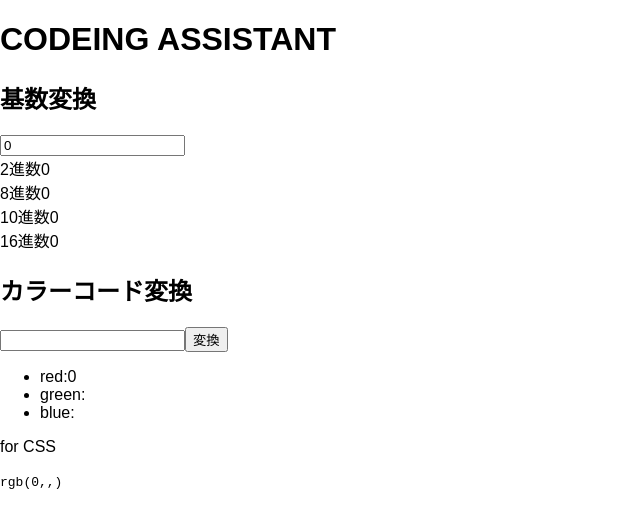
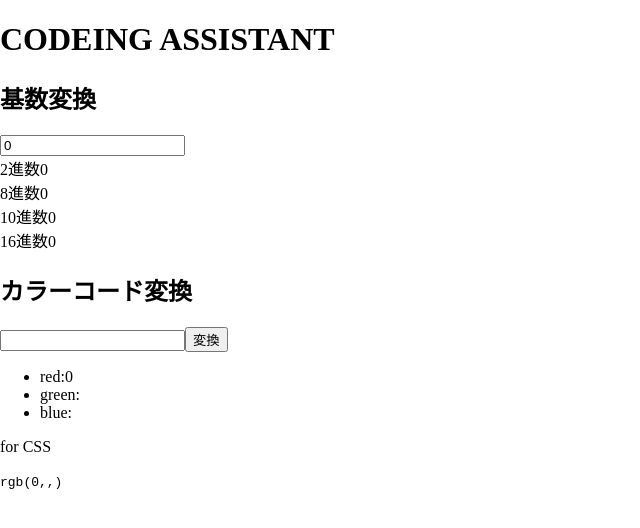
Before and after one commit to ken7253/coding_assistant, a Vue app: page / in a window 1280 px wide. Shown: the top 528 px of the page, without its empty margins (0-640 px from the left). Built offline with nearby package versions, Linux system fonts and the light colour scheme.

Commit message:
Enable scss files

```diff
--- a/src/App.vue
+++ b/src/App.vue
@@ -21,6 +21,5 @@ export default {
 }
 </script>
 
-<style>
-body {font-family: source-han-sans-japanese, sans-serif;margin: 0;}
+<style lang="scss">
 </style>
--- /dev/null
+++ b/src/assets/_reset.scss
@@ -0,0 +1,7 @@
+body {margin: 0;}
+
+*,
+*::before,
+*::after {
+    box-sizing: border-box;
+}
--- /dev/null
+++ b/src/assets/_var.scss
@@ -0,0 +1,2 @@
+// var
+$theme-color: #FFFFFF;
--- /dev/null
+++ b/src/assets/main.scss
@@ -0,0 +1,4 @@
+@import "reset";
+@import "var";
+
+// global style
--- a/src/main.js
+++ b/src/main.js
@@ -1,5 +1,6 @@
 import Vue from 'vue'
 import App from './App.vue'
+import './assets/main.scss'
 
 Vue.config.productionTip = false
 
```
